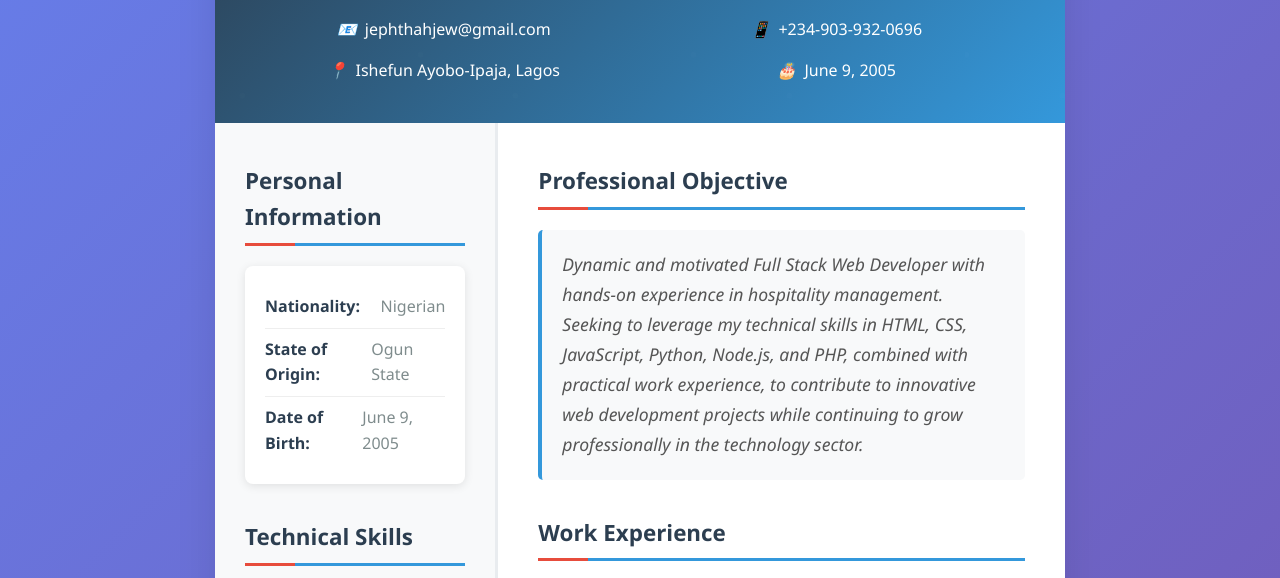
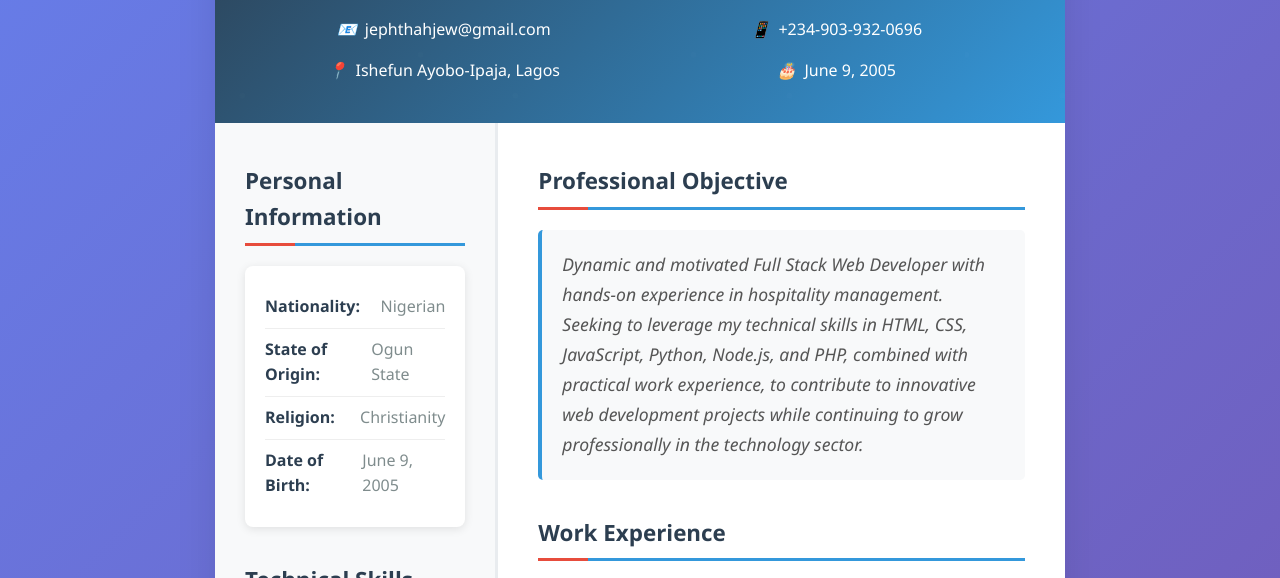
Before and after one commit to all-websites-projects/Ultimate-Stories.V.2, a plain HTML site: page akintola_cv.html in a window 1280 px wide. Shown: the part 170-748 px from the top of the page. Drawn offline with Linux system fonts and the light colour scheme.

Commit message:
Update akintola_cv.html

```diff
--- a/akintola_cv.html
+++ b/akintola_cv.html
@@ -317,6 +317,10 @@
                             <span class="info-value">Ogun State</span>
                         </div>
                         <div class="info-item">
+                            <span class="info-label">Religion:</span>
+                            <span class="info-value">Christianity</span>
+                        </div>
+                        <div class="info-item">
                             <span class="info-label">Date of Birth:</span>
                             <span class="info-value">June 9, 2005</span>
                         </div>
```
